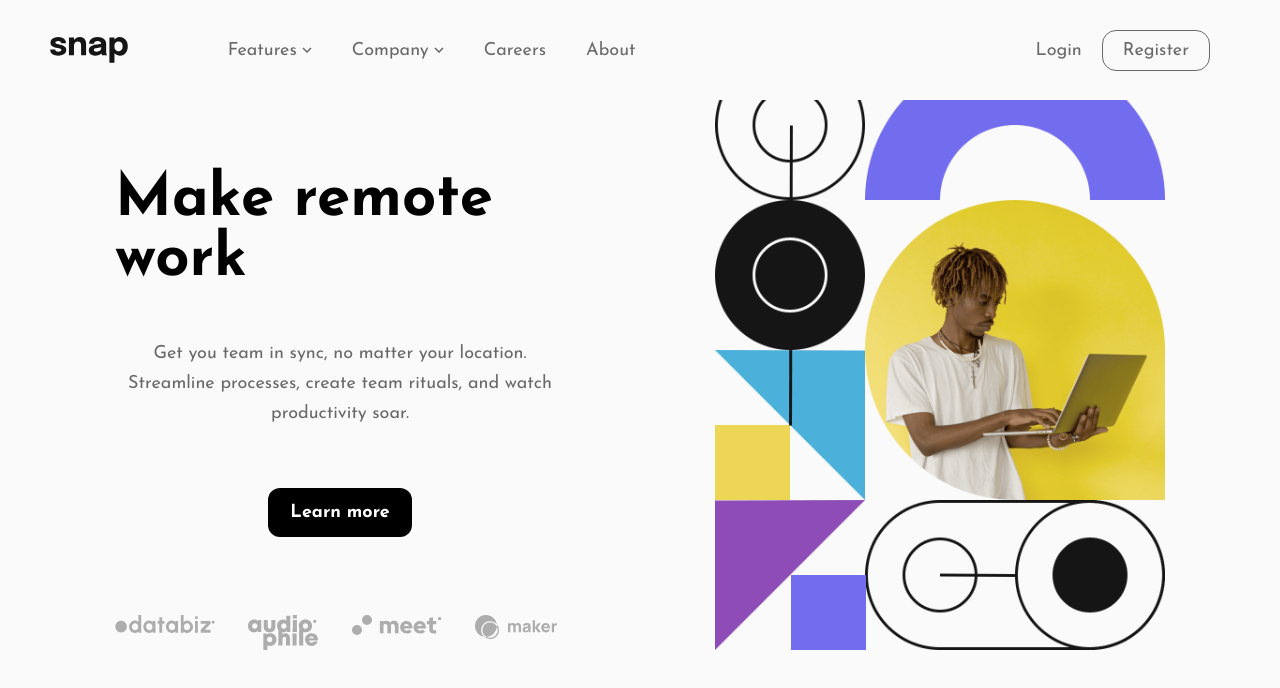
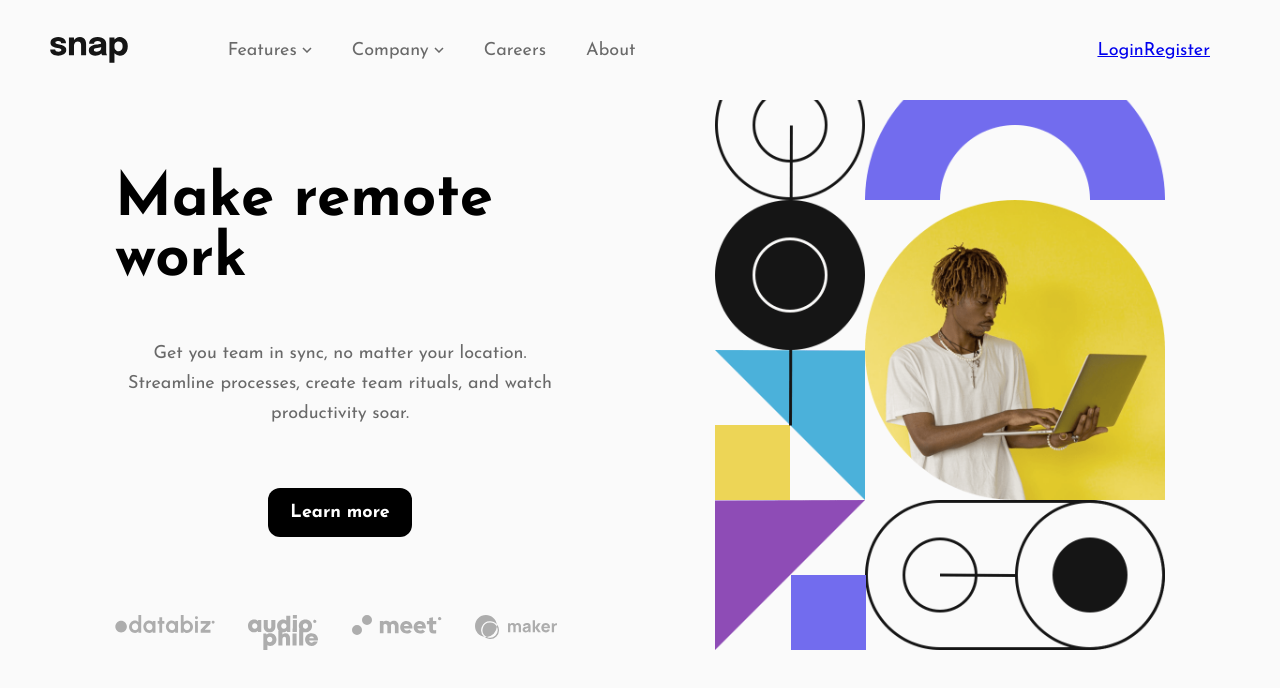
Before and after one commit to ericseparovic/intro-section-with-dropdown-navigation, a React (Vite) app: page / in a window 1280 px wide. Shown: the top 688 px of the page. Built offline with nearby package versions, Linux system fonts and the light colour scheme.

Commit message:
Change button class name

```diff
--- a/src/components/Nav.jsx
+++ b/src/components/Nav.jsx
@@ -104,10 +104,10 @@ function Nav() {
         </nav>
 
         <div className="header__session">
-          <a className="header__login" href="#">
+          <a className="header__btn-login" href="#">
             Login
           </a>
-          <a className="header__register" href="#">
+          <a className="header__btn-register" href="#">
             Register
           </a>
         </div>
```
